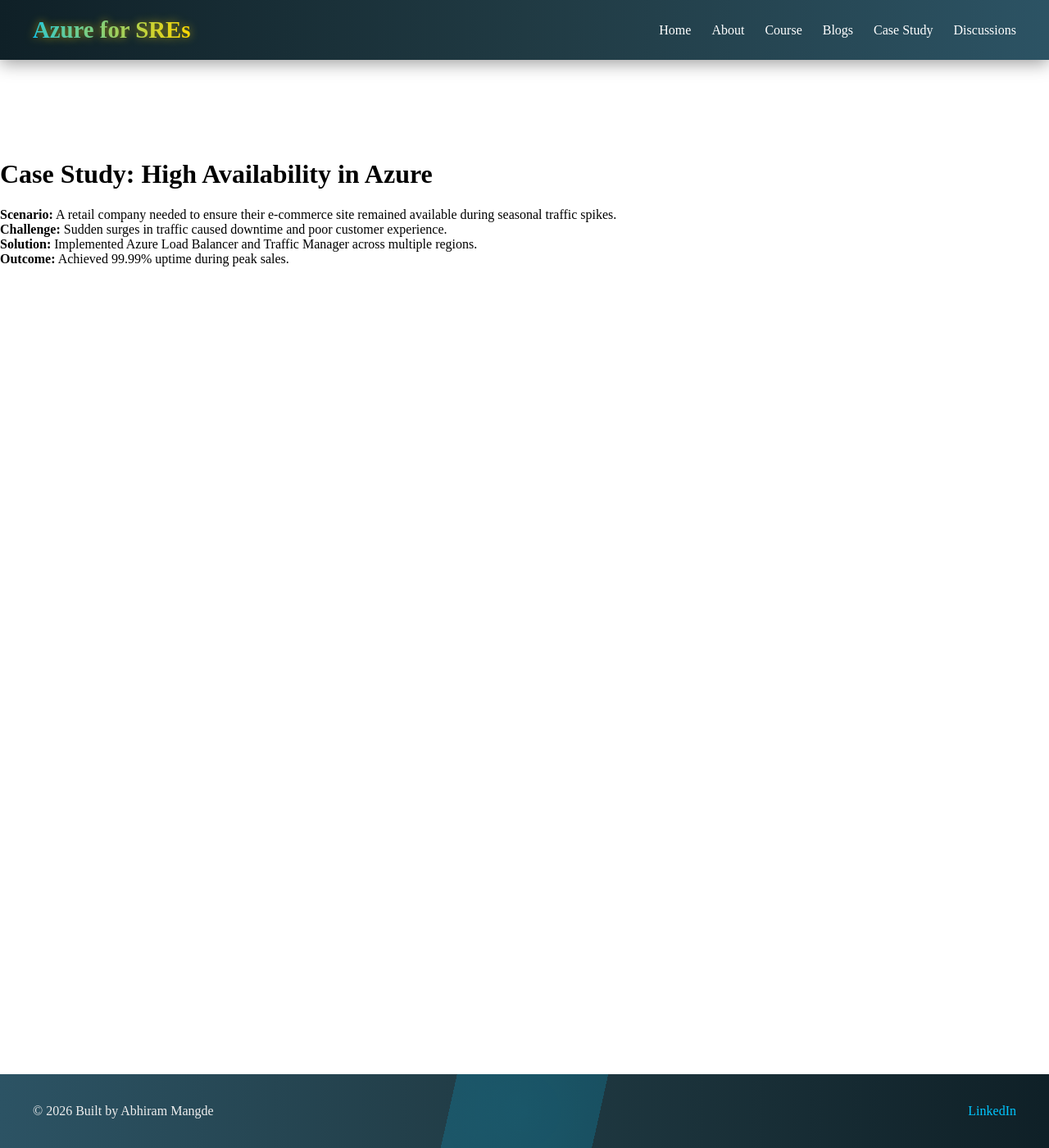
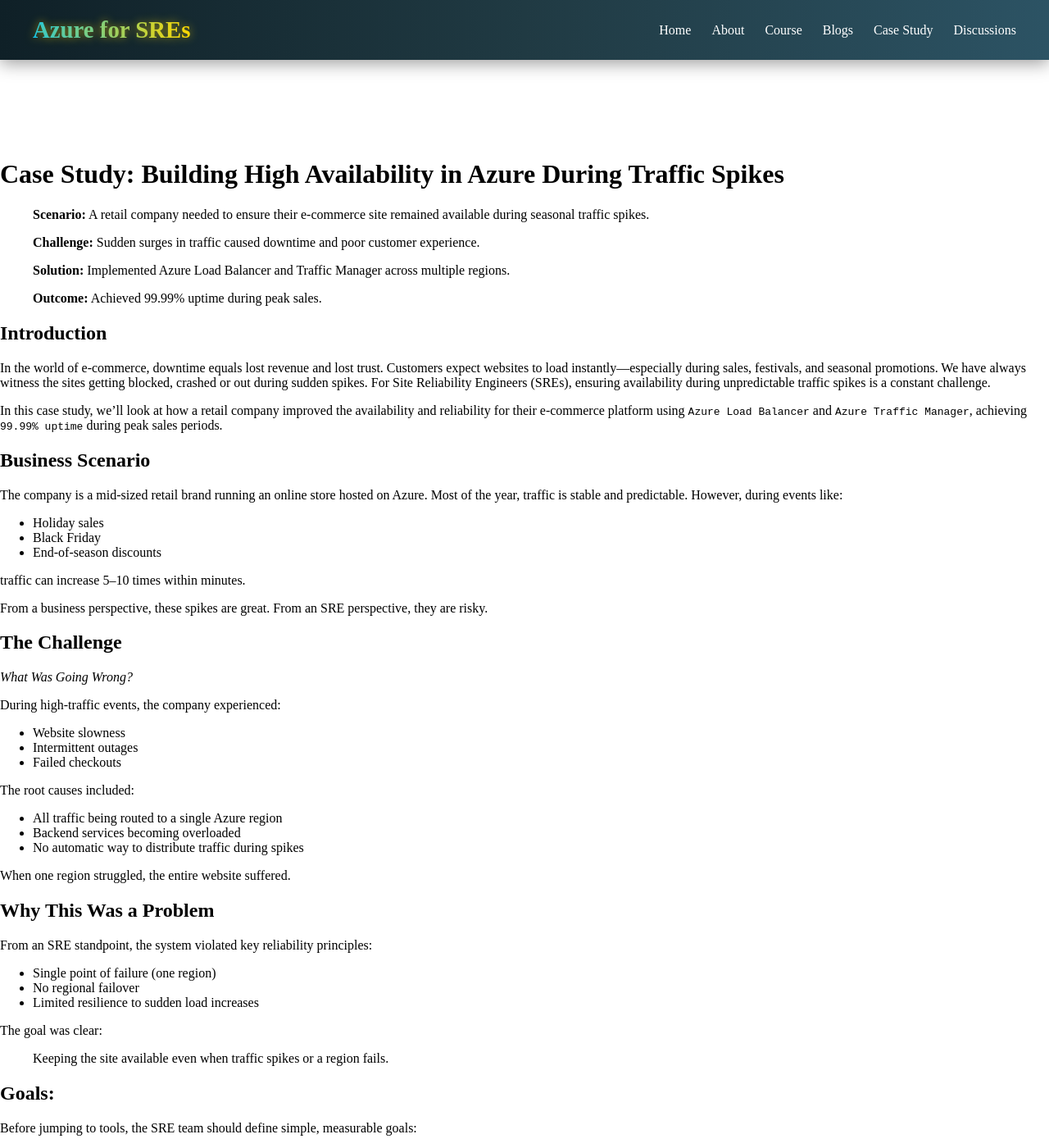
Before and after one commit to Abhiram-Mangde/Course-Azure-for-SREs, a Jekyll site: the page built from docs/casestudy/High-Availability/index.md, in a window 1280 px wide and 1400 px high. Shown: the whole window at 82% size. Built offline with Jekyll 4.4.1, drawn with Linux system fonts in a browser that asks for light colours; some of the changed text lies outside the part shown.

Commit message:
Add Blog for High Availablity

```diff
--- a/docs/casestudy/High-Availability/index.md
+++ b/docs/casestudy/High-Availability/index.md
@@ -3,9 +3,140 @@
 title: Case Study – High Availability in Azure
 ---
 
-# Case Study: High Availability in Azure
+# Case Study: Building High Availability in Azure During Traffic Spikes
+>**Scenario:** A retail company needed to ensure their e-commerce site remained available during seasonal traffic spikes.
 
-**Scenario:** A retail company needed to ensure their e-commerce site remained available during seasonal traffic spikes.
-**Challenge:** Sudden surges in traffic caused downtime and poor customer experience.
-**Solution:** Implemented Azure Load Balancer and Traffic Manager across multiple regions.
-**Outcome:** Achieved 99.99% uptime during peak sales.
+> **Challenge:** Sudden surges in traffic caused downtime and poor customer experience.
+
+> **Solution:** Implemented Azure Load Balancer and Traffic Manager across multiple regions.
+
+> **Outcome:** Achieved 99.99% uptime during peak sales.
+
+
+## Introduction
+
+In the world of e-commerce, downtime equals lost revenue and lost trust. Customers expect websites to load instantly—especially during sales, festivals, and seasonal promotions. We have always witness the sites getting blocked, crashed or out during sudden spikes. For Site Reliability Engineers (SREs), ensuring availability during unpredictable traffic spikes is a constant challenge.
+
+In this case study, we’ll look at how a retail company improved the availability and reliability for their e-commerce platform using `Azure Load Balancer` and `Azure Traffic Manager`, achieving `99.99% uptime` during peak sales periods.
+
+## Business Scenario
+
+The company is a mid-sized retail brand running an online store hosted on Azure. Most of the year, traffic is stable and predictable. However, during events like:
+
+- Holiday sales
+- Black Friday
+- End-of-season discounts
+
+traffic can increase 5–10 times within minutes.
+
+From a business perspective, these spikes are great. From an SRE perspective, they are risky.
+
+## The Challenge
+
+*What Was Going Wrong?*
+
+During high-traffic events, the company experienced:
+- Website slowness
+- Intermittent outages
+- Failed checkouts
+
+The root causes included:
+- All traffic being routed to a single Azure region
+- Backend services becoming overloaded
+- No automatic way to distribute traffic during spikes
+
+When one region struggled, the entire website suffered.
+
+## Why This Was a Problem
+
+From an SRE standpoint, the system violated key reliability principles:
+- Single point of failure (one region)
+- No regional failover
+- Limited resilience to sudden load increases
+
+The goal was clear:
+> Keeping the site available even when traffic spikes or a region fails.
+
+## Goals:
+
+Before jumping to tools, the SRE team should define simple, measurable goals:
+- Maintain high availability during peak traffic
+- Avoid downtime caused by regional failures
+- Improve customer experience during sales
+- Meet a 99.99% uptime SLO during critical periods
+
+## The Solution: High Availability Using Azure Services
+
+Instead of redesigning the entire system, the SRE team focused on **smart traffic distribution and redundancy**.
+
+### 1. Multi-Region Deployment
+
+The application was deployed in multiple Azure regions (for example: East US and West Europe).
+
+*Why this matters:*
+- If one region goes down, the other can still serve users
+- Load is shared instead of concentrated
+
+This alone removed the single point of failure.
+
+### 2. Azure Load Balancer – Handling Traffic Within a Region
+
+**Azure Load Balancer** was used to distribute incoming traffic across multiple virtual machines inside each region.
+
+*SRE benefits:*
+- Prevents individual servers from being overloaded
+- Improves response time
+- Enables smooth scaling during traffic surges
+
+Think of it as a traffic cop making sure no single server gets overwhelmed.
+
+### 3. Azure Traffic Manager – Handling Traffic Across Regions
+
+To manage traffic globally, the team implemented **Azure Traffic Manager**.
+
+*What it did:*
+- Routed users to the **closest or healthiest region**
+- Automatically redirected traffic if a region became unhealthy
+- Improved performance for global users
+
+From an SRE perspective, this added resilience and automated failover—key pillars of reliability engineering.
+
+How this will help During Traffic Spikes
+
+During a major seasonal sale:
+- Traffic increased rapidly within minutes
+- Load Balancer evenly distributed requests inside each region
+- Traffic Manager sent users to the healthiest region
+- No manual intervention was needed
+
+Even when one region showed signs of stress, users were seamlessly routed elsewhere.
+
+## The Outcome
+
+The results were clear and measurable:
+
+- 99.99% uptime achieved during peak sales
+- No full-site outages
+- Faster page load times
+- Improved customer satisfaction
+- Reduced stress for on-call SREs
+
+Most importantly, the business was able to run sales confidently without fearing downtime.
+
+## Learnings from This Case Study
+
+### 1. Design for Failure
+
+Failures will happen. Regions can go down. Traffic can spike unexpectedly. SREs must design systems that survive failure, not avoid it.
+
+### 2. High Availability Is a Business Feature
+
+Availability is not just a technical metric—it directly impacts revenue, customer trust, and brand reputation.
+
+### 3. Start Simple, Scale Smart
+
+The solution didn’t require complex tools or overengineering. Azure-native services were enough when used correctly.
+
+### 4. Automation Reduces Risk
+
+Automatic traffic routing and failover removed the need for manual intervention during high-pressure events.
```
